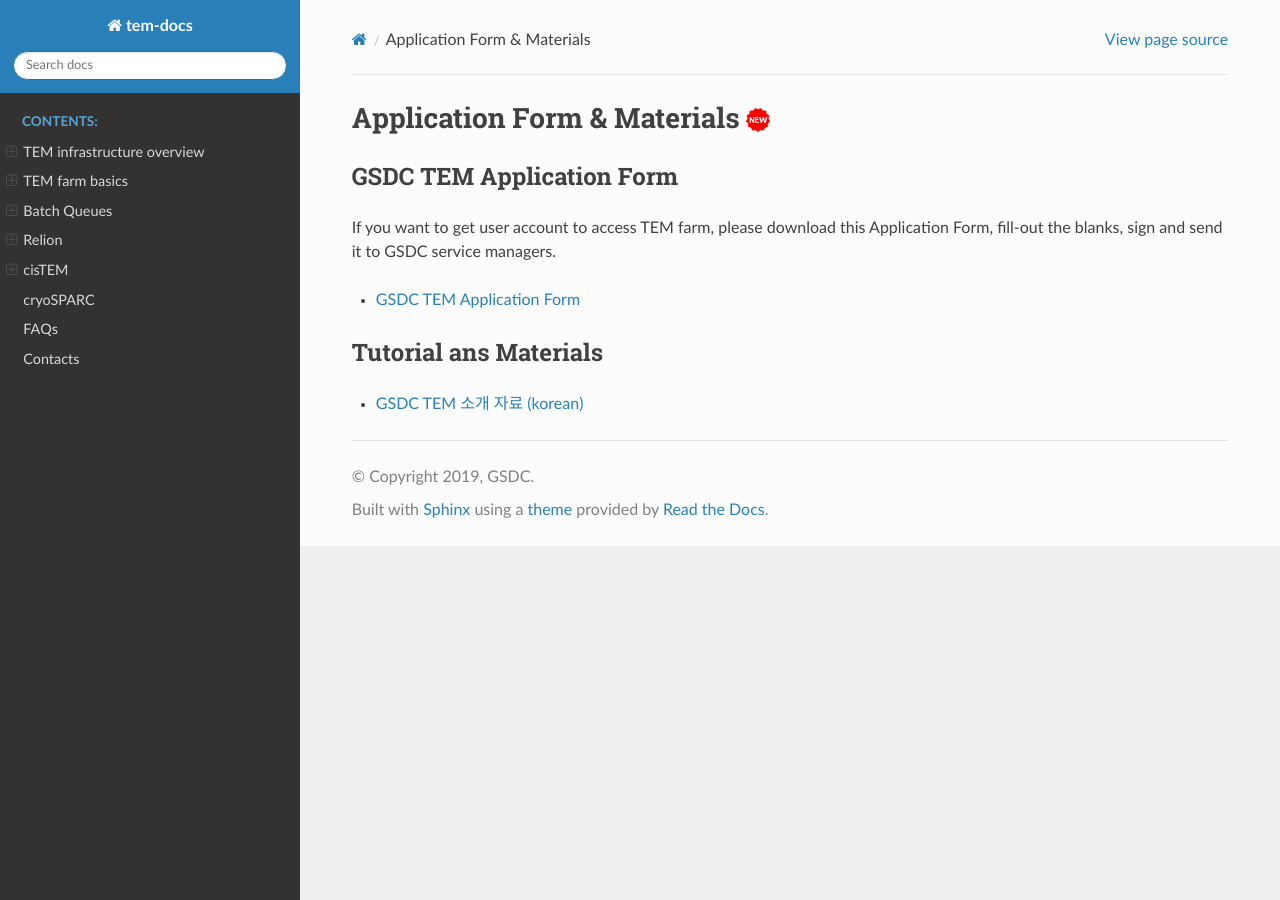
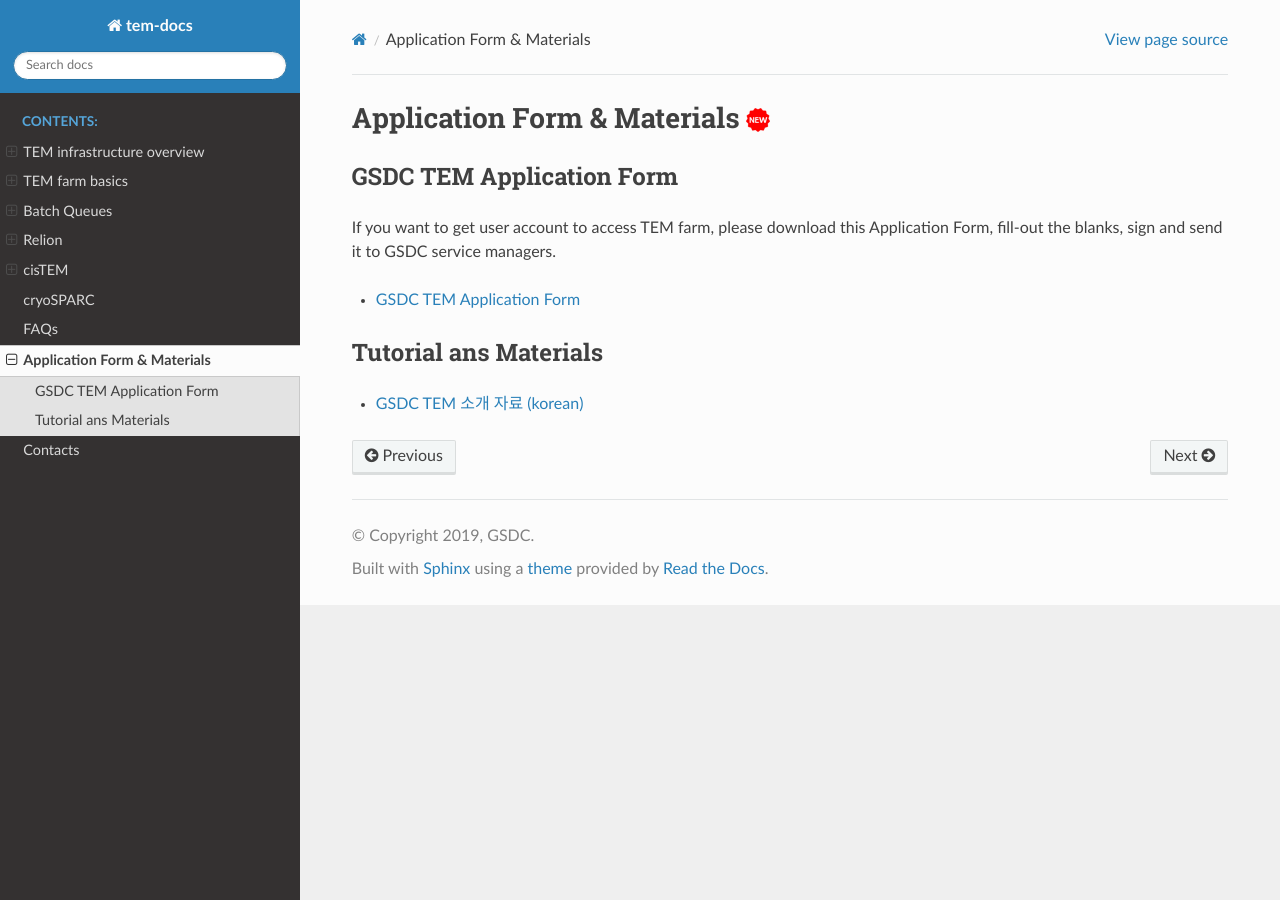
Before and after one commit to junglok/tem-docs, a Sphinx documentation site: the page built from docs/app.rst, in a window 1280 px wide. Built offline with Sphinx 7.4.7 and the Read the Docs theme 2.0.0, drawn with Linux system fonts in a browser that asks for light colours; pages that are not in the unit, such as notebooks, are missing from menus.

Commit message:
icon added

```diff
--- a/docs/app.rst
+++ b/docs/app.rst
@@ -1,8 +1,8 @@
+.. |newi| image:: images/new-24.png
+
 ***********************************
 Application Form & Materials |newi|
 ***********************************
-
-.. |newi| image:: images/new-24.png
 
 GSDC TEM Application Form
 =========================
--- a/docs/index.rst
+++ b/docs/index.rst
@@ -17,10 +17,9 @@
    cisTEM.rst
    cryoSPARC.rst
    faq.rst
-   app.rst |newi|
+   app.rst
    contact.rst
 
-.. |newi| image:: images/new-24.png
 
 .. Indices and tables
 .. ==================
```
